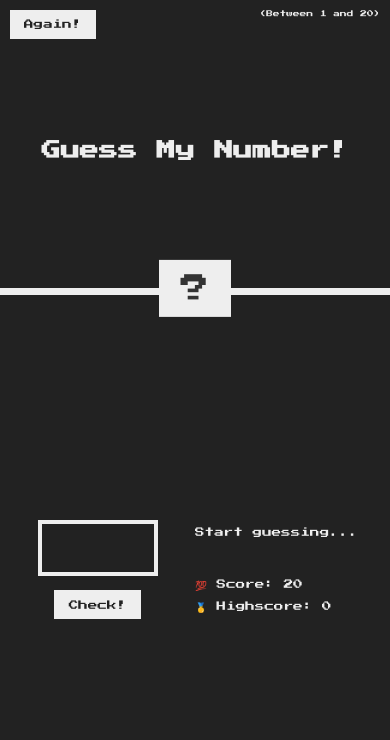
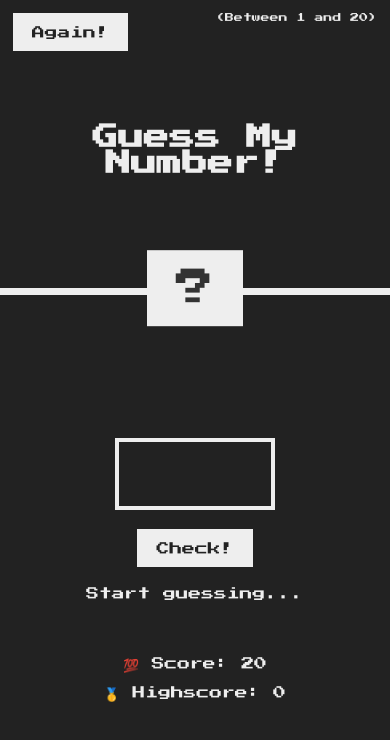
Before and after one commit to Bondok6/Guess-My-Number, a plain HTML site: page index.html in a window 390 px wide. Drawn offline with Linux system fonts and the light colour scheme.

Commit message:
Update CSS file to be Responsive

```diff
--- a/index.html
+++ b/index.html
@@ -14,7 +14,7 @@
 
       <h1>Guess My Number!</h1>
       <p class="between">(Between 1 and 20)</p>
-      <button class="btn again">Again!</button>
+      <button type="button" class="btn again">Again!</button>
       <div class="number">?</div>
 
     </header>
@@ -23,7 +23,7 @@
 
       <section class="left">
         <input type="number" class="guess" />
-        <button class="btn check">Check!</button>
+        <button type="button" class="btn check">Check!</button>
       </section>
 
       <section class="right">
--- a/style.css
+++ b/style.css
@@ -1,4 +1,4 @@
-@import url('https://fonts.googleapis.com/css?family=Press+Start+2P&display=swap');
+@import url("https://fonts.googleapis.com/css?family=Press+Start+2P&display=swap");
 
 * {
   margin: 0;
@@ -11,7 +11,7 @@ html {
 }
 
 body {
-	font-family: 'Press Start 2P', sans-serif;
+  font-family: "Press Start 2P", sans-serif;
   color: #eee;
   background-color: #222;
 }
@@ -115,6 +115,24 @@ h1 {
   margin-bottom: 2rem;
 }
 
+@media screen and (max-width: 992px) {
+  html {
+    font-size: 50%;
+  }
+  main {
+    width: 100vw;
+    flex-direction: column;
+    justify-content: center;
+    align-items: center;
+    gap: 3rem;
+  }
+  .left,
+  .right {
+    width: 100%;
+    text-align: center;
+  }
+}
+
 @media screen and (max-width: 786px) {
   html {
     font-size: 45%;
@@ -123,6 +141,6 @@ h1 {
 
 @media screen and (max-width: 500px) {
   html {
-		font-size: 30%;
+    font-size: 40%;
   }
 }
```
Lines whose indentation alone changed are shown as unchanged.
